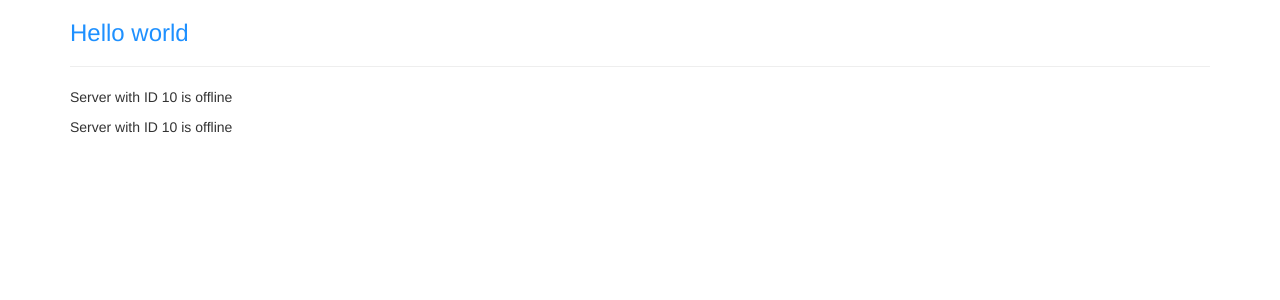
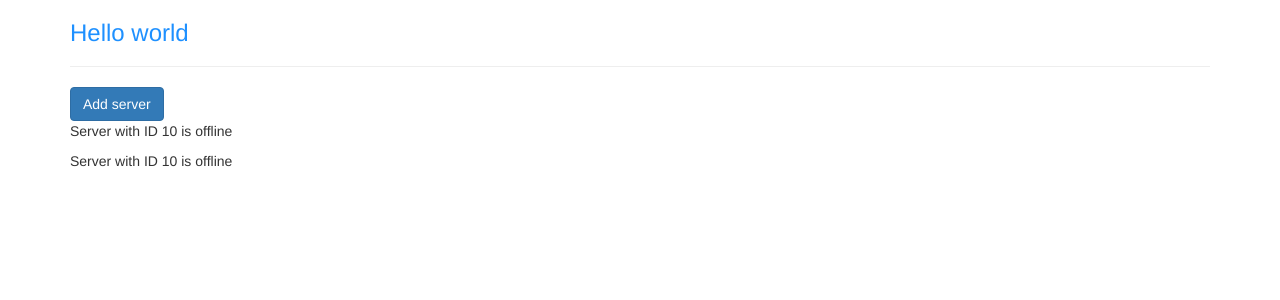
Before and after one commit to peterussell/angular-playground-3, an Angular app in the folder my-first-app/: page / in a window 1280 px wide. Shown: the top 300 px of the page. Built offline with nearby package versions, Linux system fonts and the light colour scheme.

Commit message:
Added basic property-binding example.

```diff
--- a/my-first-app/src/app/servers/servers.component.html
+++ b/my-first-app/src/app/servers/servers.component.html
@@ -1,2 +1,5 @@
+<button
+  class="btn btn-primary"
+  [disabled]="!canAddServer">Add server</button>
 <app-server></app-server>
 <app-server></app-server>
--- a/my-first-app/src/app/servers/servers.component.ts
+++ b/my-first-app/src/app/servers/servers.component.ts
@@ -2,17 +2,18 @@ import { Component, OnInit } from '@angular/core';
 
 @Component({
   selector: 'app-servers',
-  template: `
-    <app-server></app-server>
-    <app-server></app-server>
-  `,
+  templateUrl: 'servers.component.html',
   styleUrls: ['./servers.component.css']
 })
 export class ServersComponent implements OnInit {
+  canAddServer = false;
 
-  constructor() { }
+  constructor() {
+    setTimeout(() => {
+      this.canAddServer = true;
+    }, 2000);
+  }
 
   ngOnInit(): void {
   }
-
 }
```
